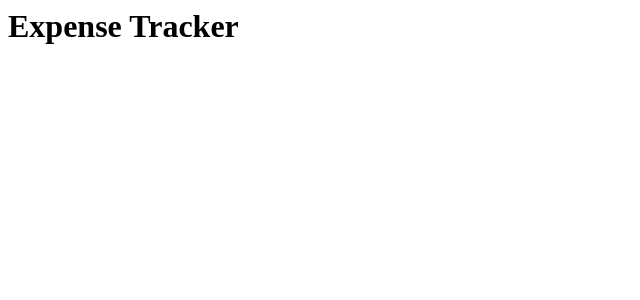
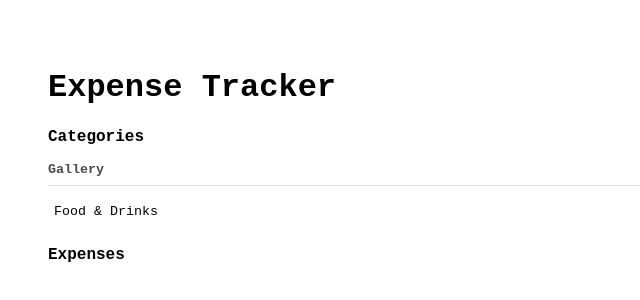
Before and after one commit to harmansinghcse/Finance-Tracker, a plain HTML site: page index.html in a window 1280 px wide. Shown: the whole page, without its empty margins (0-640 px from the left). Drawn offline with Linux system fonts and the light colour scheme.

Commit message:
css initiated

```diff
--- a/css/categories.css
+++ b/css/categories.css
@@ -0,0 +1,9 @@
+.category_span{
+    display: inline-block;
+}
+
+.category_span button{
+    height: 36px;
+    background-color: white;
+    border: none;
+}
--- a/css/general.css
+++ b/css/general.css
@@ -0,0 +1,27 @@
+*{
+    font-family: 'Courier New', Courier, monospace;
+}
+
+.container{
+    padding: 40px 40px 0px 40px;
+}
+
+.categories{
+    font-weight: bold
+}
+
+.gallery{
+    font-size: smaller;
+    color: rgb(76, 72, 72);
+    margin-bottom: 2px;
+}
+
+.hr{
+    height: 1px;
+    border: none;
+    background-color: #e0e0e0;
+}
+
+.expenses{
+    font-weight: bold;
+}
--- a/index.html
+++ b/index.html
@@ -4,10 +4,28 @@
     <meta name="viewport" content="width=device-width, initial-scale=1.0">
     <title>Finance Tracker</title>
     <link rel="stylesheet" href="css/general.css">
+    <link rel="stylesheet" href="css/categories.css">
 </head>
 <body>
-    <div>
-        <H1>Expense Tracker</H1>
+    <div class="container">
+        <div>
+            <h1>Expense Tracker</h1>
+        </div>
+
+        <div class="categories">
+            <p>Categories</p>
+            <p class="gallery">Gallery</p>
+            <hr class="hr">
+            <span class="category_span">
+                <button>Food & Drinks</button>
+            </span>
+        </div>
+
+        <div class="expenses">
+            <p>Expenses</p>
+        </div>
+
+
     </div>
 </body>
 </html>
```
